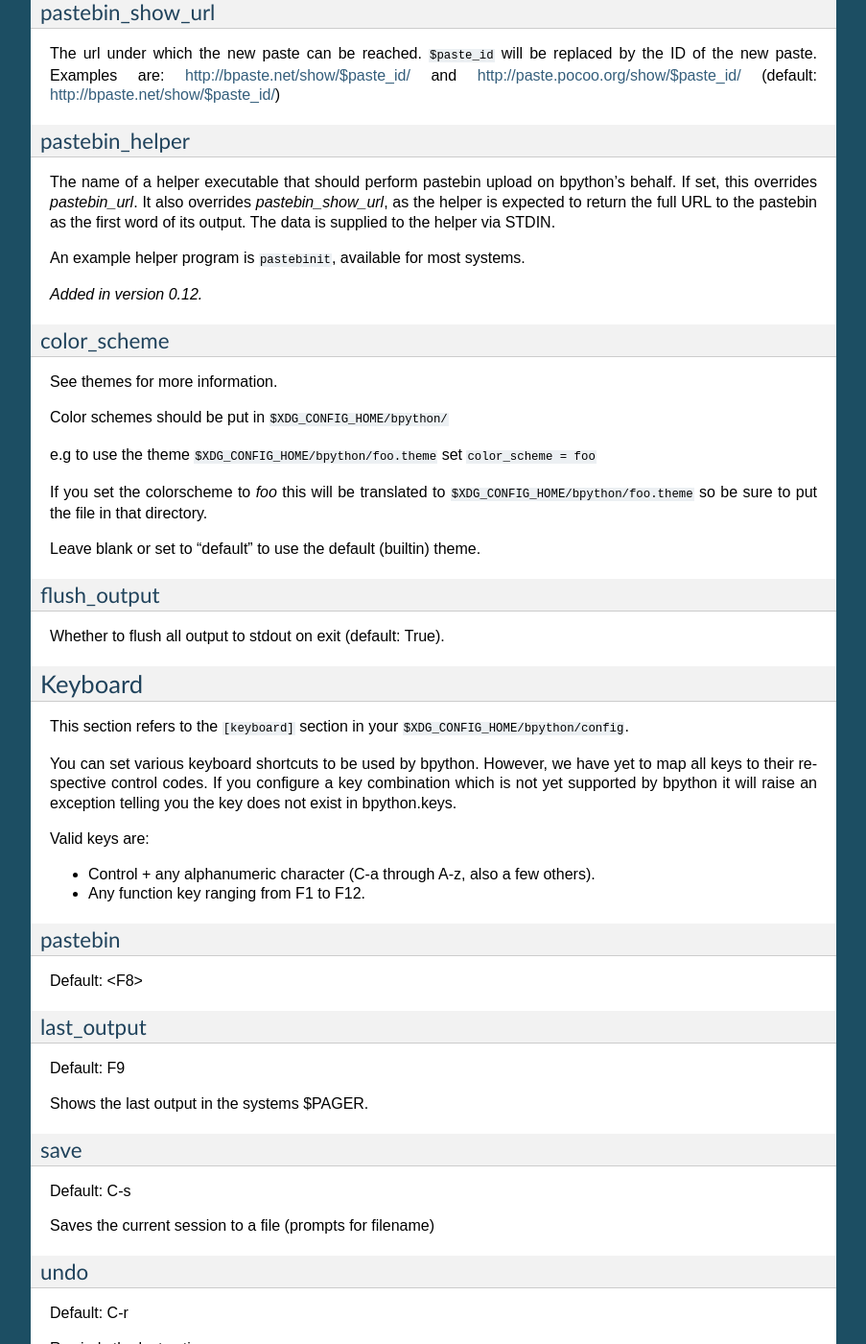
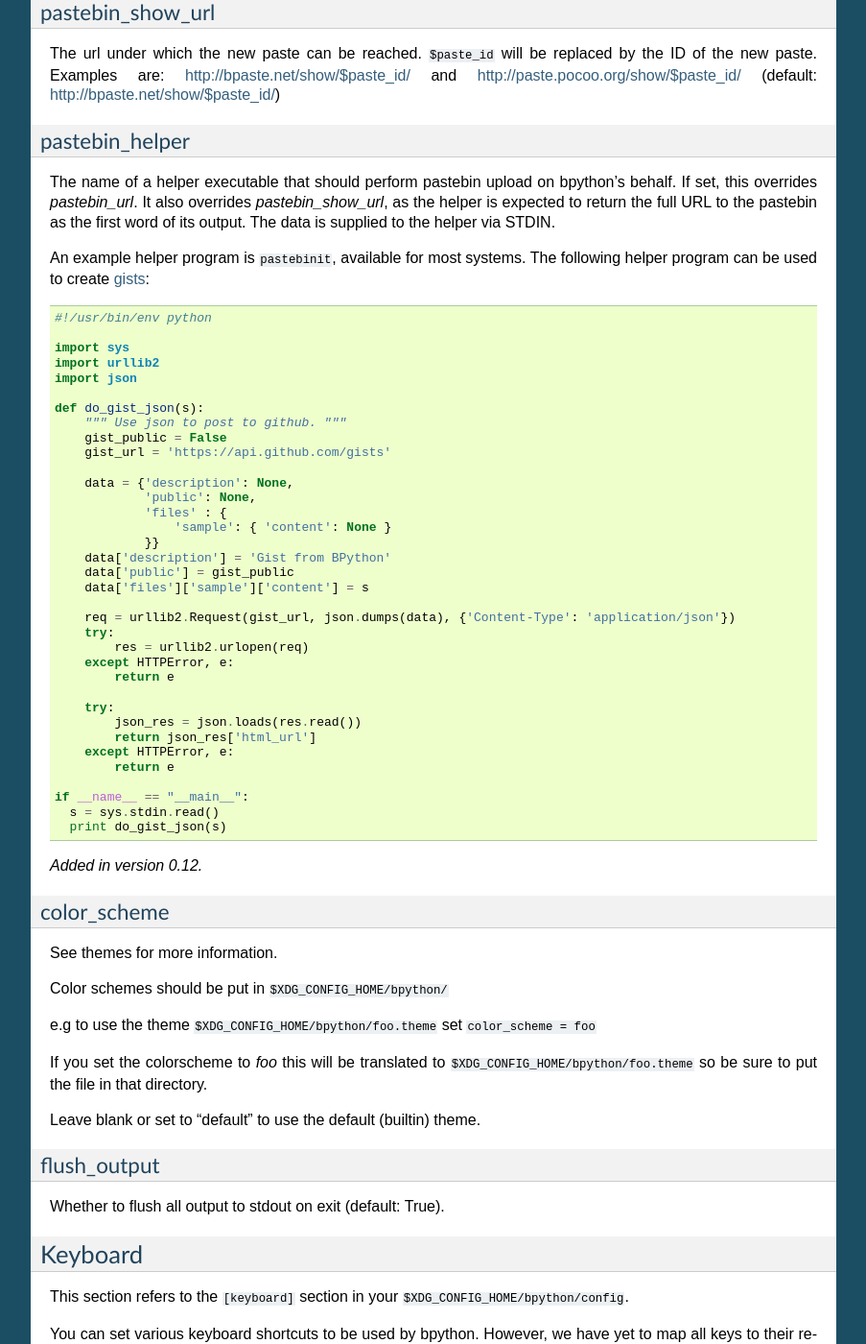
Before and after one commit to bpython/bpython, a Sphinx documentation site: the page built from doc/sphinx/source/configuration.rst, in a window 1280 px wide and 1400 px high, scrolled down 1194 px. Shown: the whole window at 96% size, without its empty margins (198-1101 px from the left). Built offline with Sphinx 7.4.7, drawn with Linux system fonts in a browser that asks for light colours; pages that are not in the unit, such as notebooks, are missing from menus.

Commit message:
sphinx: Add example script to create gists.
Thanks to Jane Wang for the script.

```diff
--- a/doc/sphinx/source/configuration.rst
+++ b/doc/sphinx/source/configuration.rst
@@ -71,7 +71,47 @@
 as the helper is expected to return the full URL to the pastebin as the first word of
 its output. The data is supplied to the helper via STDIN.
 
-An example helper program is ``pastebinit``, available for most systems.
+An example helper program is ``pastebinit``, available for most systems. The
+following helper program can be used to create `gists <http://gist.github.com>`_:
+
+.. code-block:: python
+
+  #!/usr/bin/env python
+
+  import sys
+  import urllib2
+  import json
+
+  def do_gist_json(s):
+      """ Use json to post to github. """
+      gist_public = False
+      gist_url = 'https://api.github.com/gists'
+
+      data = {'description': None,
+              'public': None,
+              'files' : {
+                  'sample': { 'content': None }
+              }}
+      data['description'] = 'Gist from BPython'
+      data['public'] = gist_public
+      data['files']['sample']['content'] = s
+
+      req = urllib2.Request(gist_url, json.dumps(data), {'Content-Type': 'application/json'})
+      try:
+          res = urllib2.urlopen(req)
+      except HTTPError, e:
+          return e
+
+      try:
+          json_res = json.loads(res.read())
+          return json_res['html_url']
+      except HTTPError, e:
+          return e
+
+  if __name__ == "__main__":
+    s = sys.stdin.read()
+    print do_gist_json(s)
+
 
 .. versionadded:: 0.12
 
```
